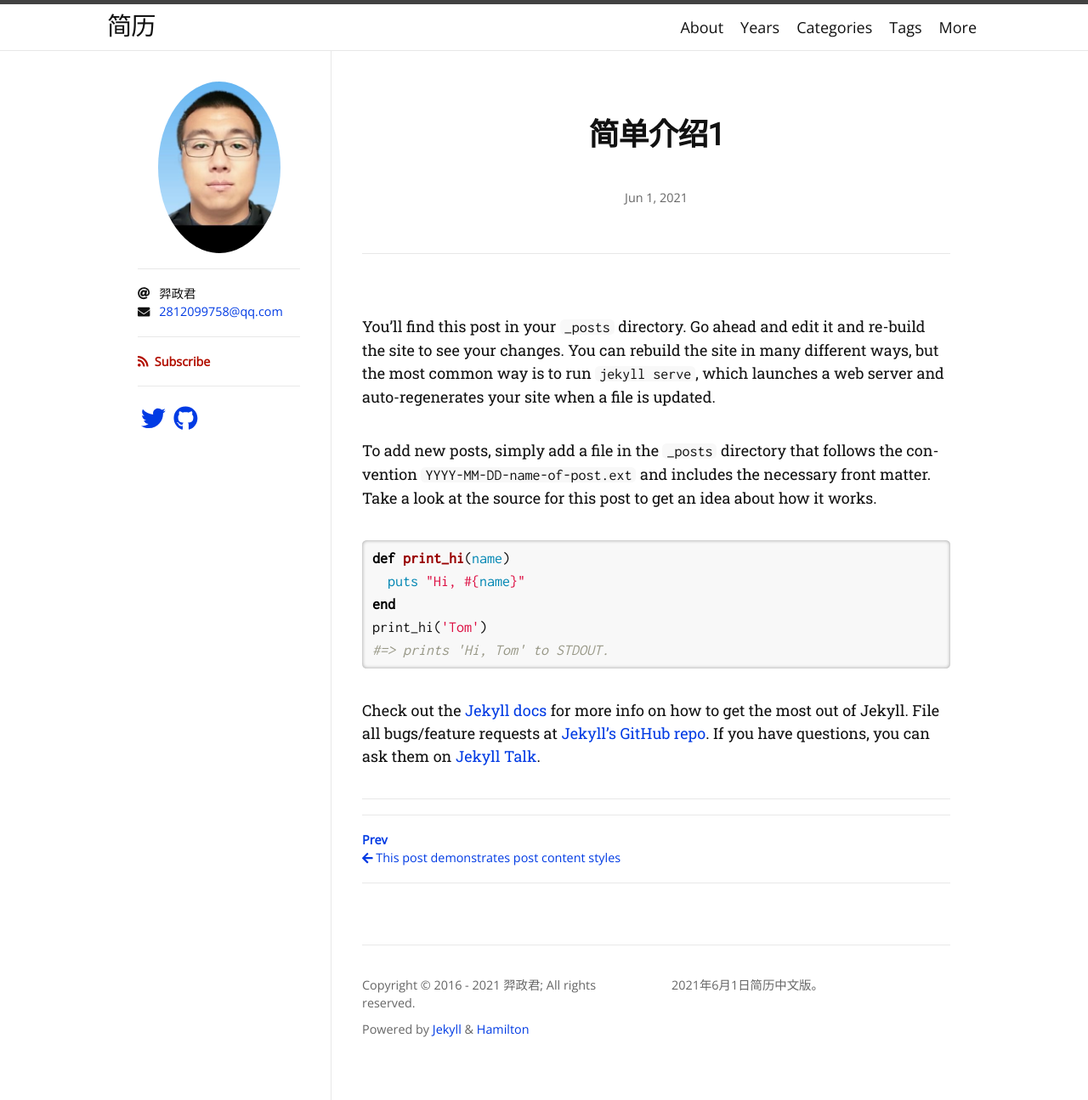
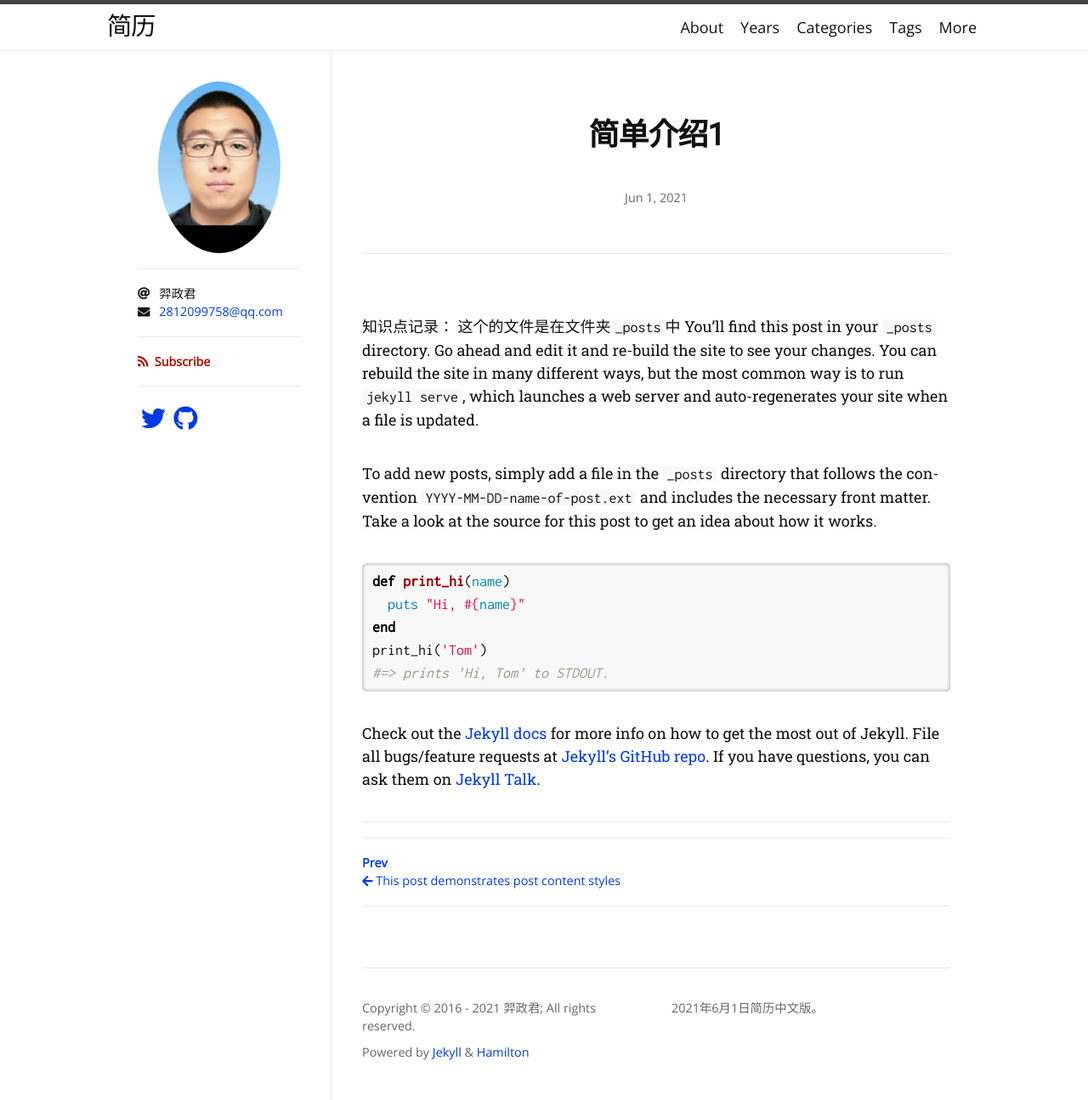
Before and after one commit to guohuanguohuan/helloyizhengjun.github.io, a Jekyll site: the page built from _posts/2021-06-01-简单介绍1.md, in a window 1280 px wide. Shown: the whole page at 85% size. Built offline with Jekyll 4.4.1, drawn with Linux system fonts in a browser that asks for light colours; nearby versions of some CDN libraries; some web fonts are replaced.

Commit message:
Update 2021-06-01-简单介绍1.md

```diff
--- a/_posts/2021-06-01-简单介绍1.md
+++ b/_posts/2021-06-01-简单介绍1.md
@@ -1,6 +1,9 @@
 ---
 layout: post
 ---
+
+知识点记录：
+这个的文件是在文件夹`_posts`中
 You’ll find this post in your `_posts` directory. Go ahead and edit it and re-build the site to see your changes. You can rebuild the site in many different ways, but the most common way is to run `jekyll serve`, which launches a web server and auto-regenerates your site when a file is updated.
 
 To add new posts, simply add a file in the `_posts` directory that follows the convention `YYYY-MM-DD-name-of-post.ext` and includes the necessary front matter. Take a look at the source for this post to get an idea about how it works.
```
